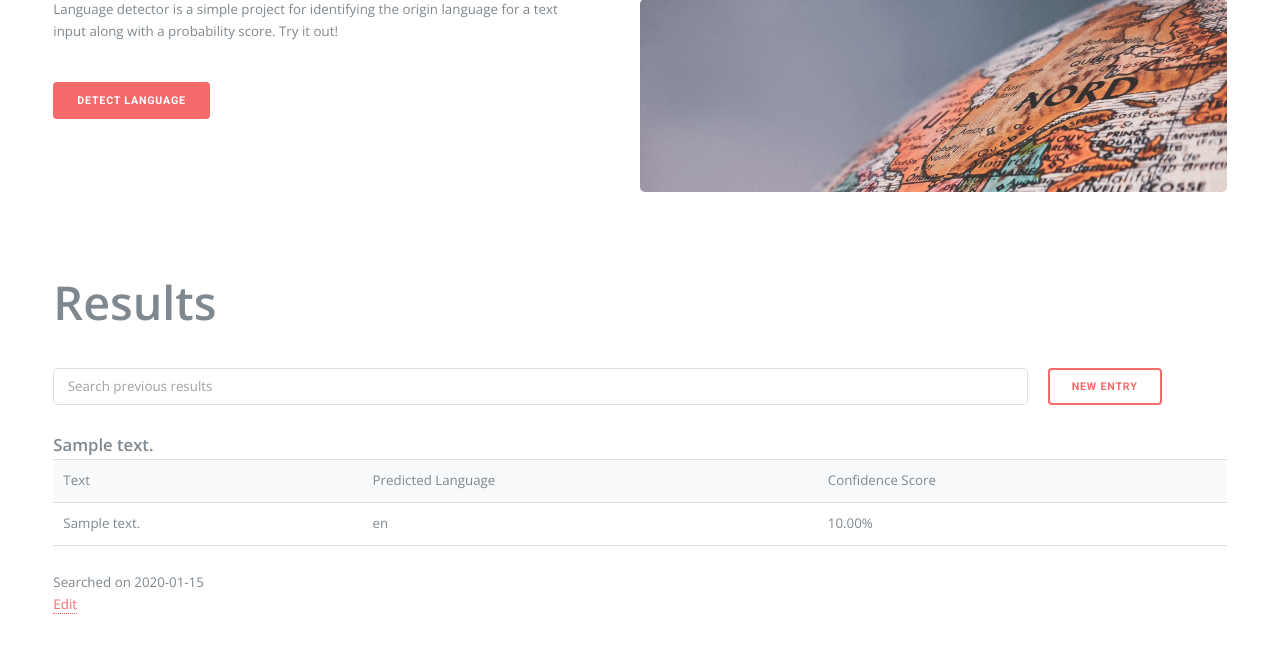
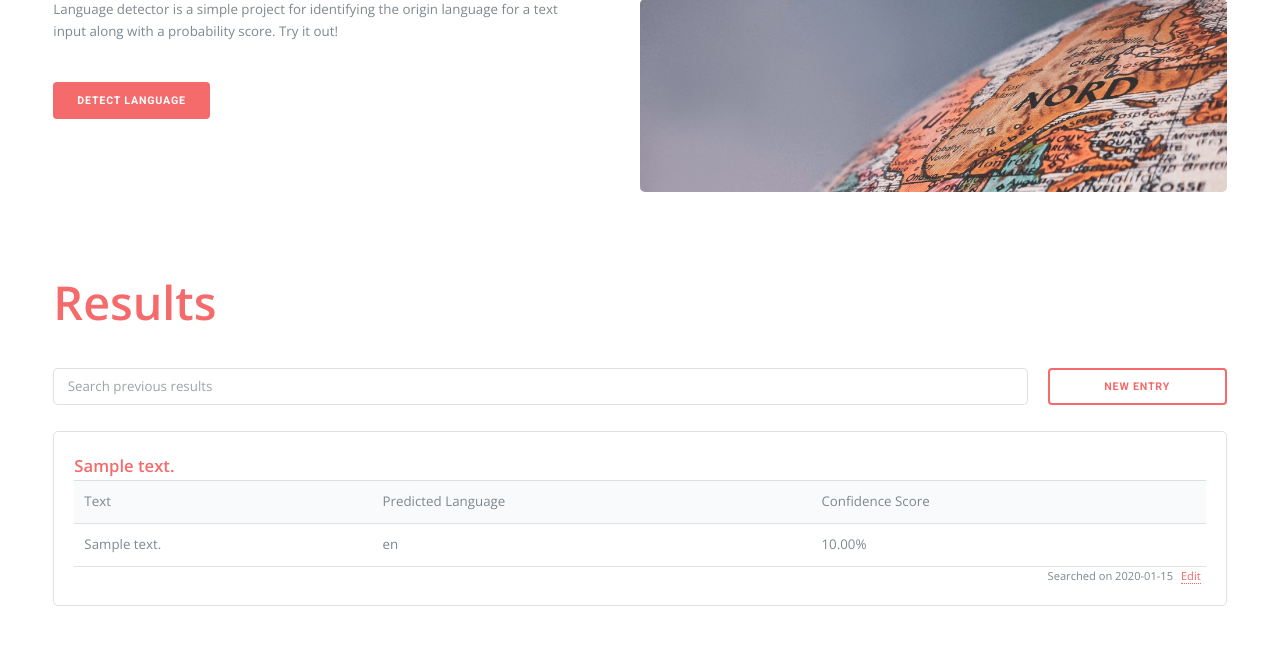
Before and after one commit to mason3k/flask_demo, a Flask app: template program/templates/generator/index.html in a window 1280 px wide. Shown: the part 177-838 px from the top of the page. Before the commit the page ends 791 px from the top, so only its background shows below. Run offline with Flask 3, Linux system fonts and the light colour scheme; the visitor is signed in with stand-in values (Sample User, id 1); data comes from the database, SQL or seed files in the repository; the template is opened without the code that fills it: most values are stand-ins (such as "Sample title", 1, 10 or a date in 2020).

Commit message:
💄 improve styling of index

```diff
--- a/program/static/main.css
+++ b/program/static/main.css
@@ -285,7 +285,8 @@ p {
 h1,
 h2,
 h3 {
-    font-weight: 1000
+    font-weight: 1000;
+    color: #f56a6a
 }
 
 h4,
@@ -2501,7 +2502,7 @@ ul.pagination li:last-child {
 }
 
 table {
-    margin: 0 0 2em 0;
+    margin: 0 0 0 0;
     width: 100%;
 }
 
@@ -3678,3 +3679,13 @@ button:disabled,
     align-items: center;
     justify-self: right;
 }
+
+a.edit {
+    margin: 5px;
+}
+
+div.about {
+    text-align: right;
+    font-size: smaller;
+
+}
--- a/program/templates/generator/index.html
+++ b/program/templates/generator/index.html
@@ -25,18 +25,19 @@
 {% if entries %}
 <h1>Results</h1>
 <div class="row">
-    <div class="col-10 col-12-medium">
+    <div class="col-10 col-12-small">
         <form method="post" action="/search" name="search_tag_block">
             <input type="text" name="search_url" placeholder="Search previous results ">
         </form>
     </div>
-    <div class="col-2 col-12-medium">
-        <a href="{{ url_for('generator.create') }}" class="button">New Entry</a>
+    <div class="col-2 col-12-small">
+        <a href="{{ url_for('generator.create') }}" class="button fit">New Entry</a>
     </div>
 </div>
 {% endif %}
 
 {% for entry in entries %}
+<div class="box">
 <article class="text">
     <header>
         <h3>{{ entry['text']|truncate(10, end='...') }}</h3>
@@ -52,13 +53,15 @@
             <td>{{ '%0.2f' % (entry['certainty'] * 100) | float }}%</td>
         </tr>
     </table>
-    <div class="about">Searched on {{ entry['created'].strftime('%Y-%m-%d') }}</div>
+    <div class="about">Searched on {{ entry['created'].strftime('%Y-%m-%d') }}
     {% if g.user['id'] == entry['author_id'] %}
-    <a class="action" href="{{ url_for('generator.update', id=entry['id']) }}">Edit</a>
+    <a class="action edit" href="{{ url_for('generator.update', id=entry['id']) }}">Edit</a>
     {% endif %}
+    </div>
 </article>
+</div>
 {% if not loop.last %}
-<hr>
+<!-- <hr> -->
 {% endif %}
 {% endfor %}
 {% endblock %}
```
Also changed, not shown: pyproject.toml (+8 -5 lines).
